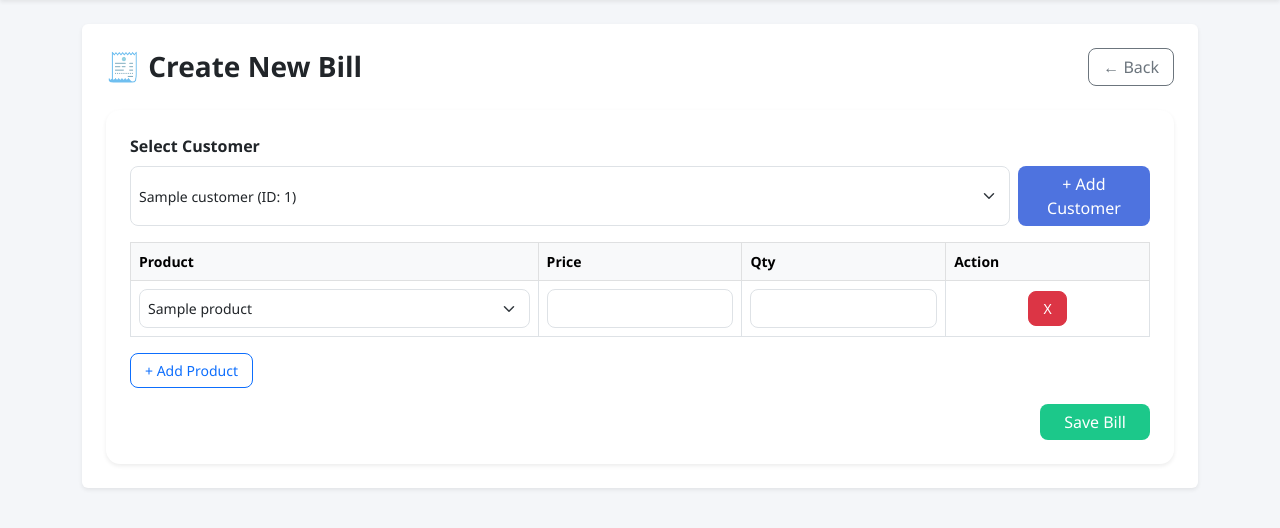
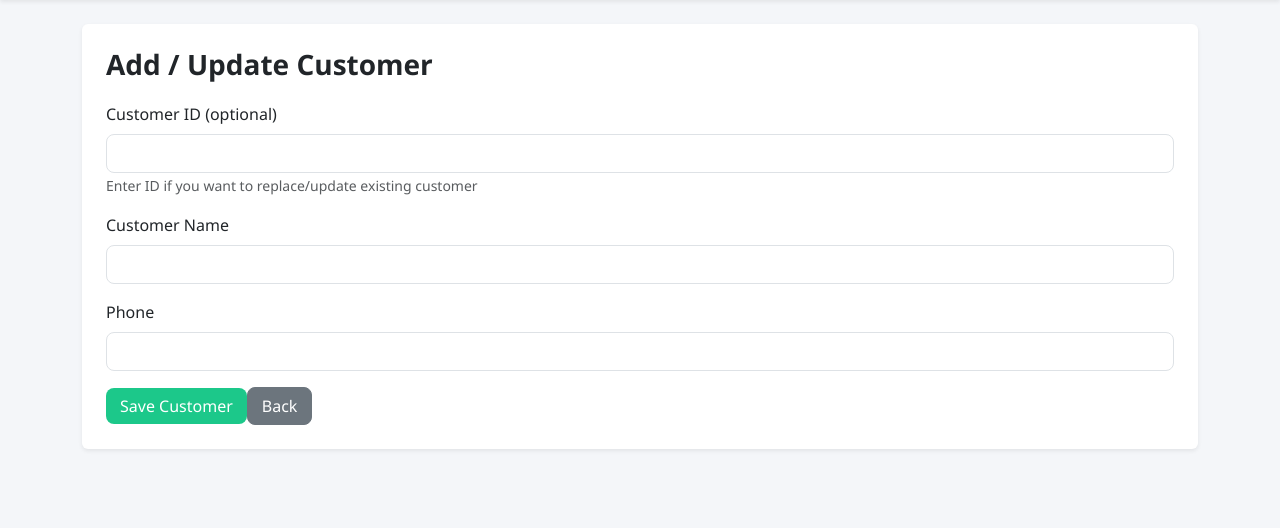
Before and after one commit to Suryanagireddy1/Sales_management, a Flask app: page /add_bill in a window 1280 px wide. Shown: the part 56-584 px from the top of the page. Run offline with Flask 3, Linux system fonts and the light colour scheme; a database or web service that is not in the repository returns one stand-in record (values such as "Sample title"); parts of the project's set-up code (start-up, migrations or seed data) failed here and were passed over; some libraries are stand-ins or nearby versions.

Commit message:
Update add_bill.html
small correction

```diff
--- a/templates/add_bill.html
+++ b/templates/add_bill.html
@@ -1,91 +1,20 @@
 {% extends "layout.html" %}
 {% block content %}
 
-<div class="d-flex justify-content-between align-items-center mb-4">
-    <h3 class="mb-0">🧾 Create New Bill</h3>
-    <a href="/" class="btn btn-outline-secondary">← Back</a>
-</div><div class="card shadow-sm border-0 p-4"><form method="POST"><!-- Customer Selection --><div class="mb-3">
-    <label class="form-label fw-semibold">Select Customer</label><div class="d-flex gap-2">
-
-    <select name="customer" class="form-select">
-
-        {% for customer in customers %}
-        <option value="{{ customer.id }}">
-            {{ customer.name }} (ID: {{ customer.id }})
-        </option>
-        {% endfor %}
-
-    </select>
-
-    <!-- Add New Customer -->
-    <a href="/add_customer" class="btn btn-primary">
-        + Add Customer
-    </a>
-
-</div>
-
-</div><!-- Product Table --><div class="table-responsive">
-<table class="table table-bordered align-middle" id="productTable"><thead class="table-light">
-<tr>
-<th style="width: 40%">Product</th>
-<th style="width: 20%">Price</th>
-<th style="width: 20%">Qty</th>
-<th style="width: 20%">Action</th>
-</tr>
-</thead><tbody>
-<tr><td>
-<select name="product[]" class="form-select">
-{% for product in products %}
-<option value="{{ product.id }}">
-{{ product.name }}
-</option>
-{% endfor %}
-</select>
-</td><td>
-<input type="number" step="0.01" name="price[]" class="form-control">
-</td><td>
-<input type="number" step="0.01" name="quantity[]" class="form-control">
-</td><td class="text-center">
-<button type="button" class="btn btn-danger btn-sm remove-row">X</button>
-</td></tr>
-</tbody></table>
-</div><!-- Add Product Button --><div class="mb-3">
-<button type="button" class="btn btn-outline-primary btn-sm" id="addRow">
-+ Add Product
-</button>
-</div><!-- Submit --><div class="text-end">
-<button type="submit" class="btn btn-success px-4">
-Save Bill
-</button>
-</div></form></div><!-- JavaScript for dynamic rows --><script>
-
-document.getElementById("addRow").addEventListener("click", function() {
-
-let table = document.querySelector("#productTable tbody");
-
-let newRow = table.rows[0].cloneNode(true);
-
-newRow.querySelectorAll("input").forEach(input => input.value = "");
-
-table.appendChild(newRow);
-
-});
-
-
-document.addEventListener("click", function(e) {
-
-if (e.target.classList.contains("remove-row")) {
-
-let rows = document.querySelectorAll("#productTable tbody tr");
-
-if (rows.length > 1) {
-
-e.target.closest("tr").remove();
-
-}
-
-}
-
-});
-
-</script>{% endblock %}
+<h3>Add / Update Customer</h3><form method="POST"><div class="mb-3">
+<label class="form-label">Customer ID (optional)</label>
+<input type="number" name="customer_id" class="form-control">
+<small class="text-muted">
+Enter ID if you want to replace/update existing customer
+</small>
+</div><div class="mb-3">
+<label class="form-label">Customer Name</label>
+<input type="text" name="name" class="form-control" required>
+</div><div class="mb-3">
+<label class="form-label">Phone</label>
+<input type="text" name="phone" class="form-control">
+</div><button type="submit" class="btn btn-success">
+Save Customer
+</button><a href="/add_bill" class="btn btn-secondary">
+Back
+</a></form>{% endblock %}
```
